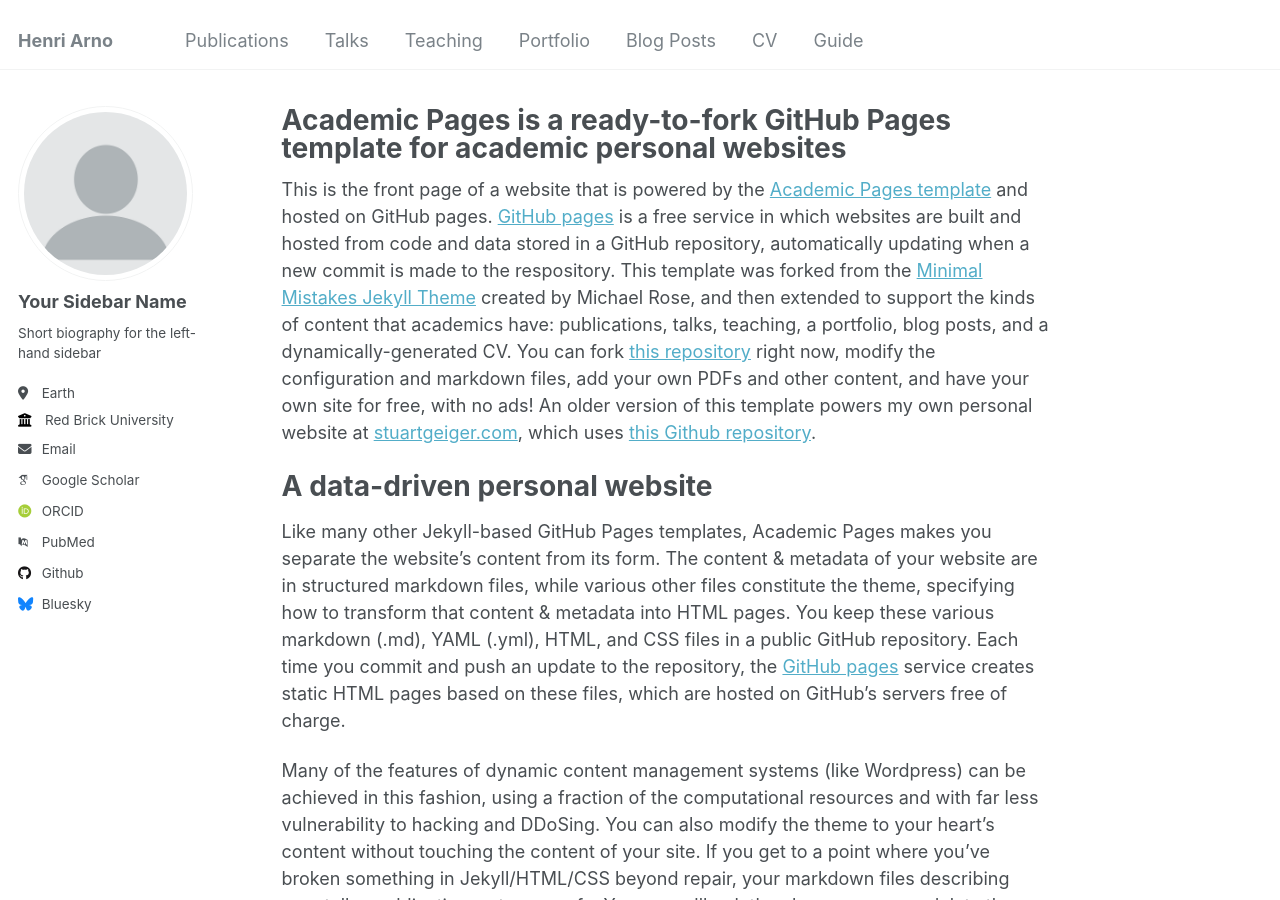
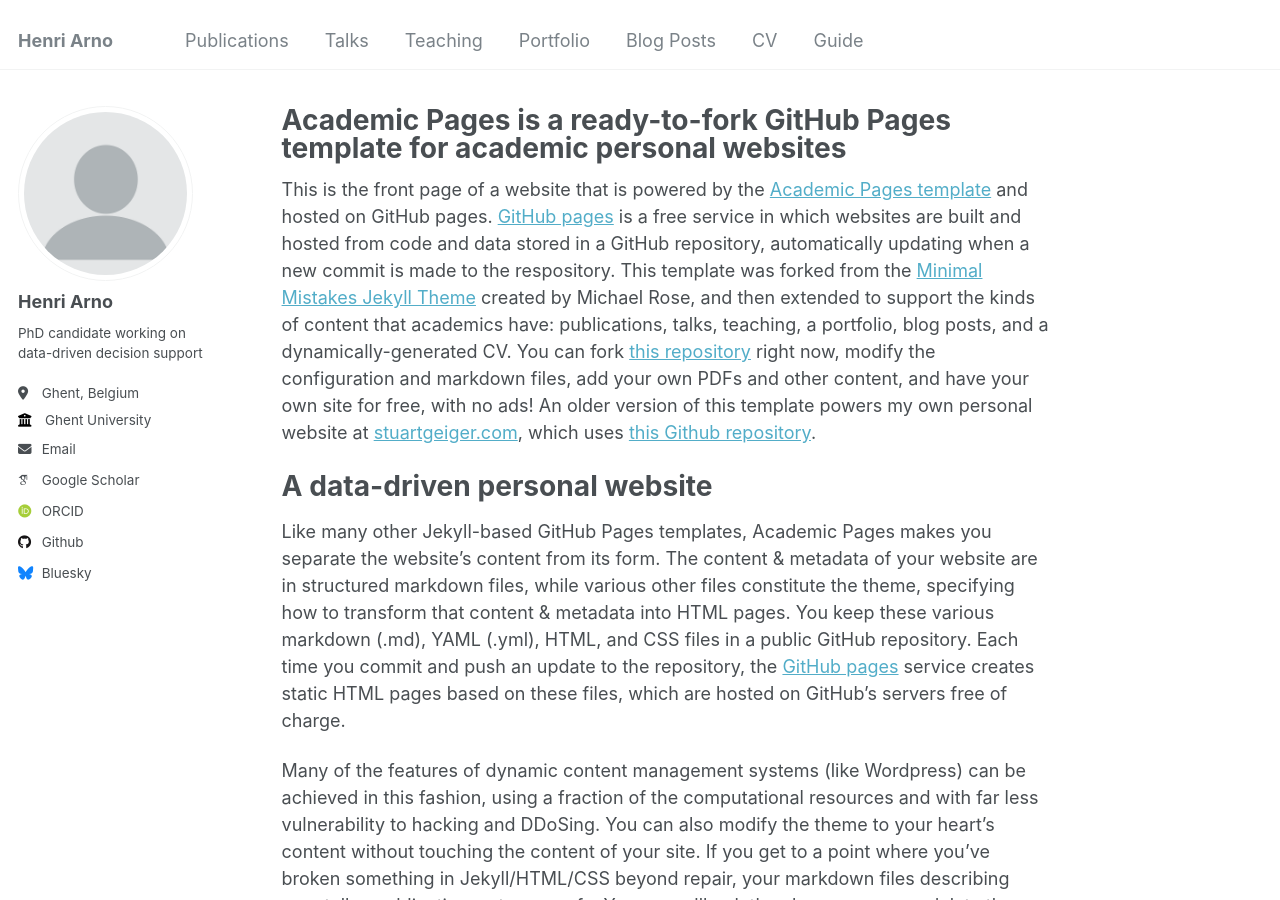
Before and after one commit to HenriArno/HenriArno.github.io, a Jekyll site: the page built from _pages/about.md, in a window 1280 px wide and 900 px high. Built offline with Jekyll 4.4.1, drawn with Linux system fonts in a browser that asks for light colours; some web fonts are replaced.

Commit message:
Update _config.yml

```diff
--- a/_config.yml
+++ b/_config.yml
@@ -22,21 +22,20 @@
 author:
   # Biographic information
   avatar           : "profile.png"
-  name             : "Your Sidebar Name"
-  pronouns         : # example: "she/her"
-  bio              : "Short biography for the left-hand sidebar"
-  location         : "Earth"
-  employer         : "Red Brick University"
+  name             : "Henri Arno"
+  pronouns         : # example: ""
+  bio              : "PhD candidate working on data-driven decision support"
+  location         : "Ghent, Belgium"
+  employer         : "Ghent University"
   uri              : # URL
-  email            : "none@example.org"
+  email            : "henri.arno@ugent.be"
 
   # Academic websites
   arxiv            : # URL - Update with the correct link to your profile
-  googlescholar    : "https://scholar.google.com/citations?user=PS_CX0AAAAAJ"
+  googlescholar    : "https://scholar.google.com/citations?user=ce8BmFgAAAAJ&hl=en"
   impactstory      : # URL
-  orcid            : "http://orcid.org/yourorcidurl"
+  orcid            : "https://orcid.org/0000-0002-3912-5383"
   semantic         : # URL
-  pubmed           : "https://www.ncbi.nlm.nih.gov/pubmed/?term=john+snow"
   researchgate     : # URL
 
   # Repositories and software development
```
